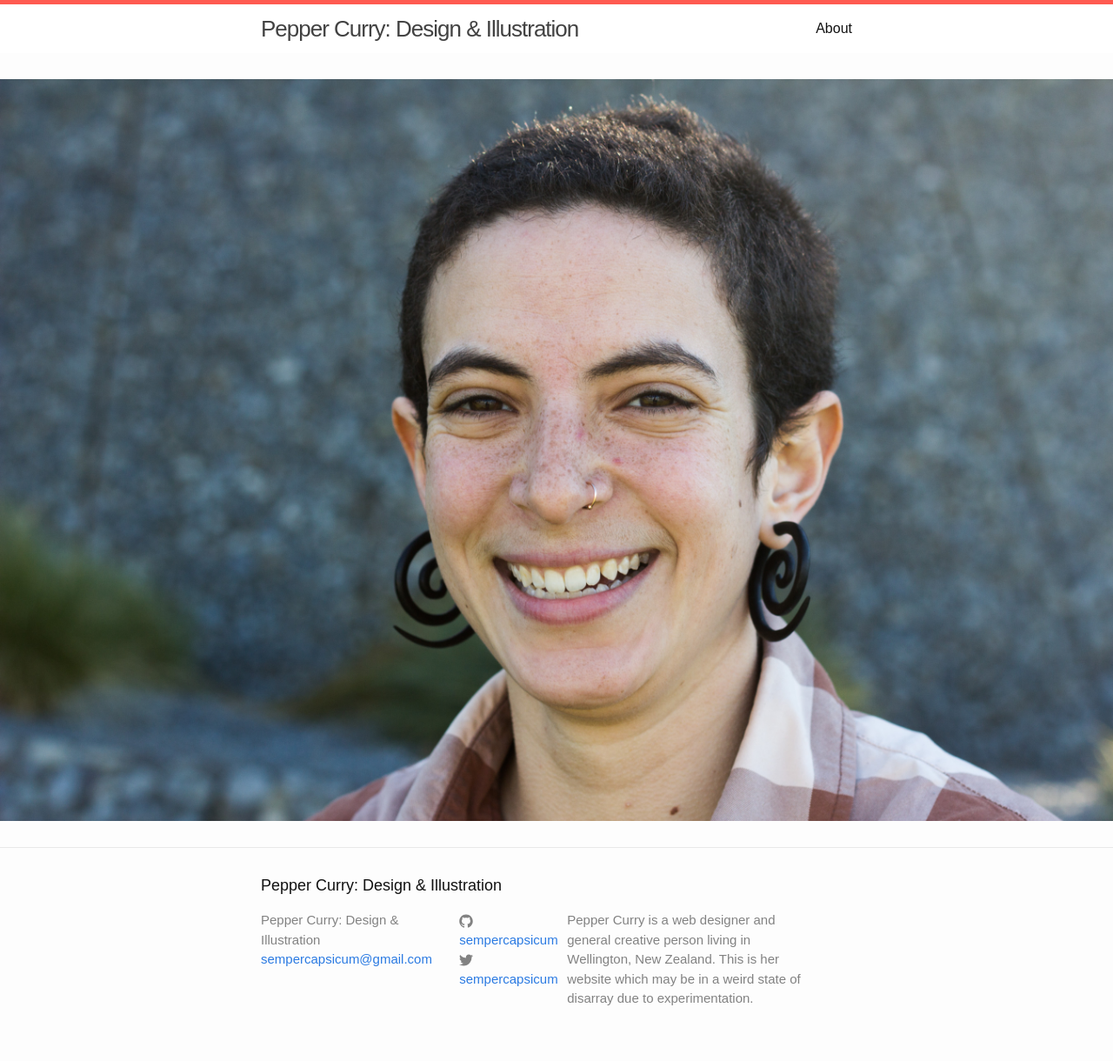
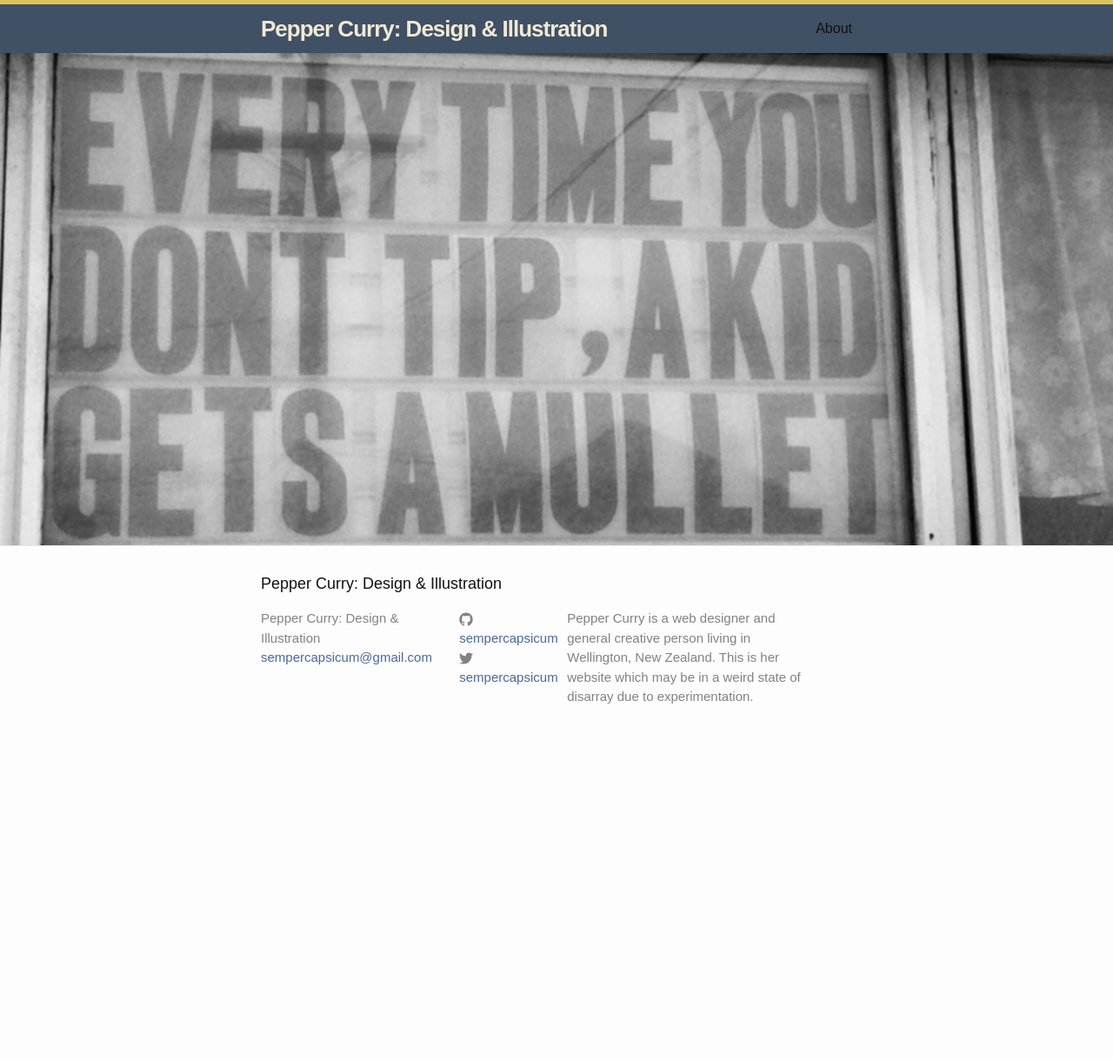
Before and after one commit to sempercapsicum/sempercapsicum.github.io, a Jekyll site: the page built from index.html, in a window 1280 px wide. Shown: the whole page at 87% size. Built offline with Jekyll 4.4.1, drawn with Linux system fonts in a browser that asks for light colours; after the commit the page ends 900 px from its top, so only the background shows below that.

Commit message:
new background image, new theme colours, fonts

```diff
--- a/_includes/head.html
+++ b/_includes/head.html
@@ -2,6 +2,8 @@
     <meta charset="utf-8">
     <meta name="viewport" content="width=device-width initial-scale=1" />
     <meta http-equiv="X-UA-Compatible" content="IE=edge">
+    <script src="//use.typekit.net/tgl4auz.js"></script>
+    <script>try{Typekit.load();}catch(e){}</script>
 
     <title>{% if page.title %}{{ page.title }}{% else %}{{ site.title }}{% endif %}</title>
     <meta name="description" content="{{ site.description }}">
--- a/_sass/_layout.scss
+++ b/_sass/_layout.scss
@@ -4,7 +4,7 @@
 .site-header {
     border-top: 5px solid $brand-accent;
     min-height: 56px;
-    background-color: $white;
+    background-color: $dark-blue;
 
     // Positioning context for the mobile navigation icon
     position: relative;
@@ -16,11 +16,13 @@
     letter-spacing: -1px;
     margin-bottom: 0;
     float: left;
+    font-family: "omnes-pro", sans-serif;
 
     &,
     &:visited {
-        color: $grey-color-dark;
-        font-weight: $light;
+        color: $cream;
+        font-weight: $heavy;
+        font-kerning: 10px;
     }
 }
 
@@ -184,9 +186,6 @@ img.background-image {
 /**
  * Page content
  */
-.page-content {
-    padding: $spacing-unit 0;
-}
 
 .page-heading {
     font-size: 20px;
--- a/css/main.scss
+++ b/css/main.scss
@@ -16,13 +16,20 @@ $spacing-unit: 30px;
 
 $text-color: #111;
 $background-color: #fdfdfd;
-$brand-color: #2a7ae2;
-$brand-accent: #FF5B51;
+$brand-color: #4B689A;
+$brand-accent: #DCC558;
 
 $grey-color: #828282;
 $grey-color-light: lighten($grey-color, 40%);
 $grey-color-dark: darken($grey-color, 25%);
 $white: #ffffff;
+
+// Theme Colours
+$cream: #F1E9D4;
+$blue: #4B689A;
+$yellow: #DCC558;
+$grey: #959A91;
+$dark-blue: #405065;
 
 $on-palm: 600px;
 $on-laptop: 800px;
--- a/index.html
+++ b/index.html
@@ -2,5 +2,5 @@
 layout: home
 ---
 <div class="background-image">
-  <img src = "../images/pepperface.jpg">
+  <img src = "../images/mullet.jpg">
 </div>
```
Also changed, not shown: images/mullet.jpg (added).
